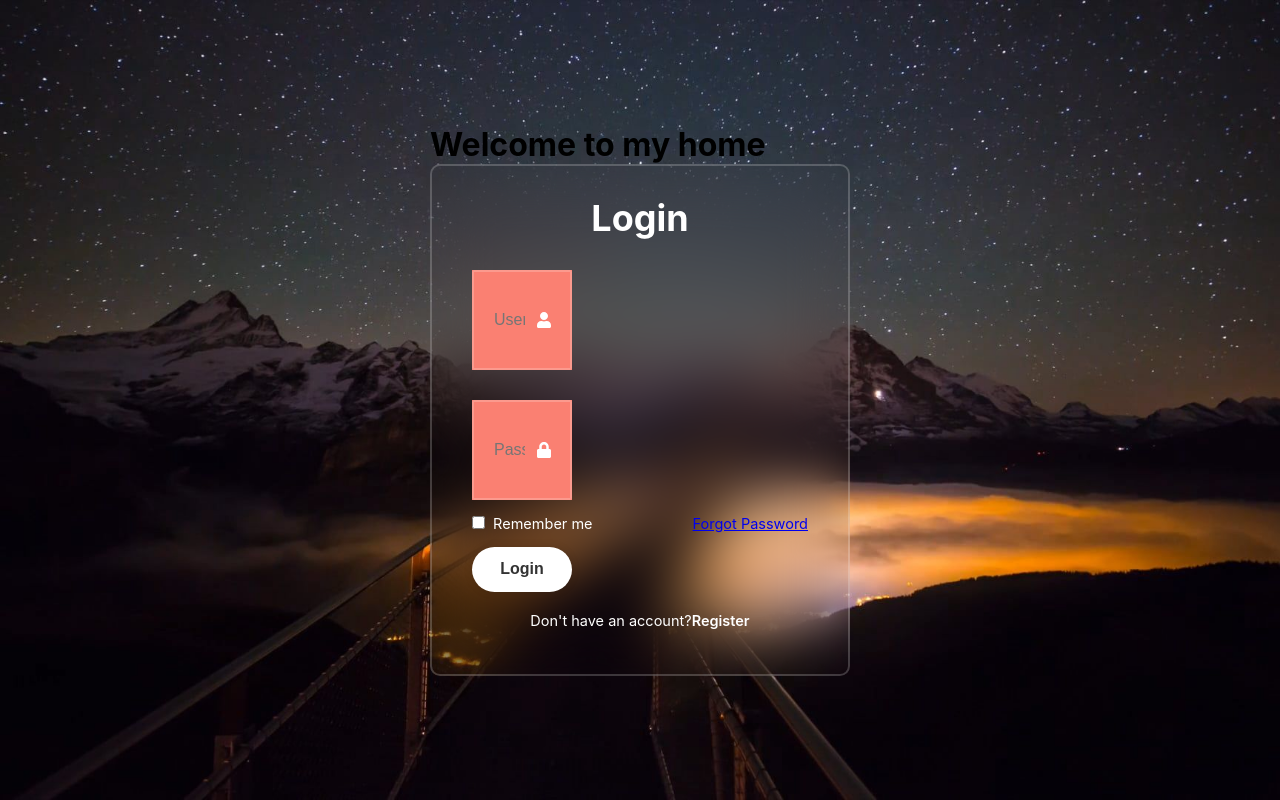
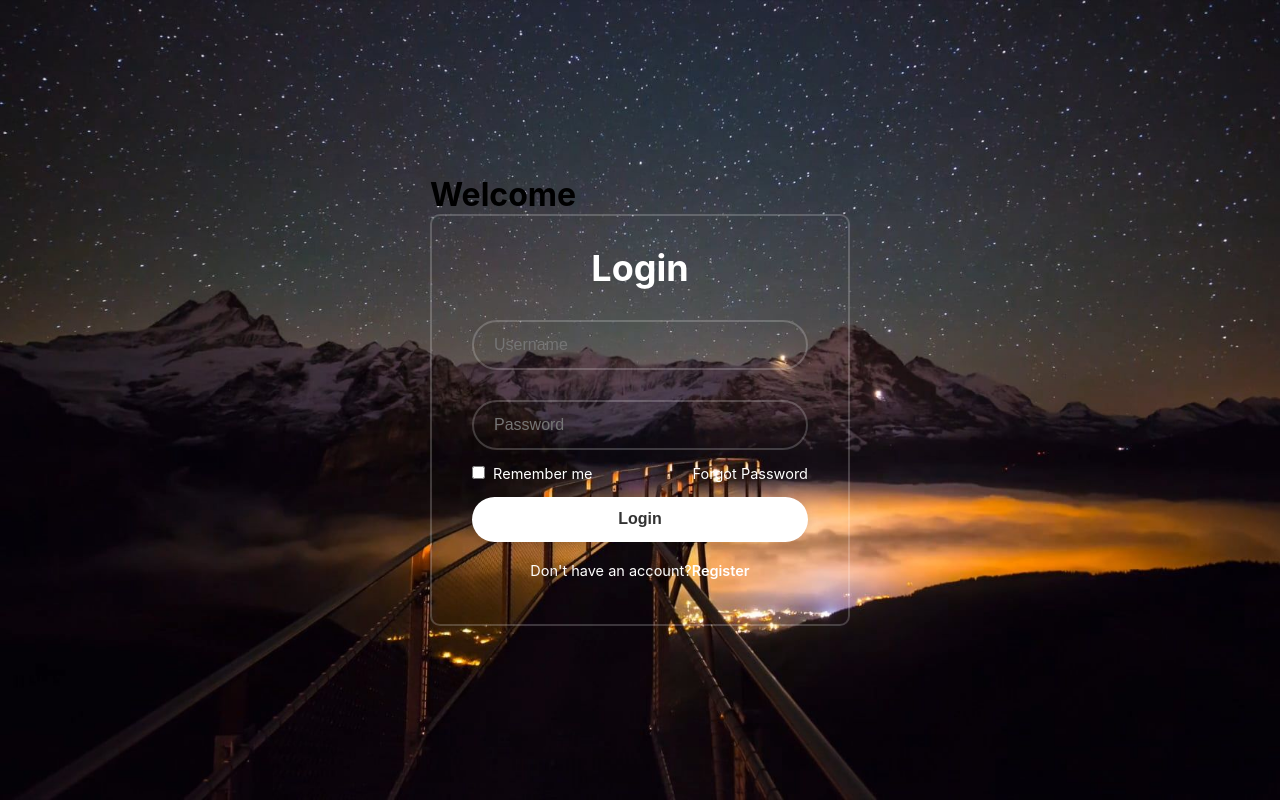
Before and after one commit to robot-88/Basic-React, a React (Create React App) app: page / in a window 1280 px wide. Built offline with nearby package versions, Linux system fonts and the light colour scheme.

Commit message:
CSS changes

```diff
--- a/src/components/Login/LoginForm.css
+++ b/src/components/Login/LoginForm.css
@@ -14,7 +14,7 @@
     width: 420px;
     background: transparent;
     border: 2px solid rgba(255,255,255,.2);
-    backdrop-filter: blur(30px);
+    /* backdrop-filter: blur(30px); */
     color: #fff;
     border-radius: 10px;
     padding: 30px 40px;
@@ -27,32 +27,33 @@
 
 .wrapper .input-box {
     position: relative;
-    width: 100px;
-    height: 100px;
-    background: salmon;
+    width: 100%;
+    height: 50px;
+    font-weight: 5px;
+    /* background: #fff; */
     margin: 30px 0;
 }
 
 .input-box input {
-    width: 100px;
-    height: 100px;
+    width: 100%;
+    height: 100%;
     background: transparent;
     border: none;
     outline: none;
     border: 2px solid rgba(255, 255, 255, .2);
-    border-radius: 2px;
+    border-radius: 40px;
     font-size: 16px;
     color: #fff;
     padding: 20px 45px 20px 20px;
 }
 
 .input-box input ::placeholder {
-    background-color: #fff;
+    color: #fff;
 }
 
 .input-box .icon {
     position: absolute;
-    right: 20px;
+    right: -50px;
     top: 50%;
     transform: translateY(-50%);
     font-size: 16px;
@@ -70,17 +71,17 @@
     margin-right: 4px
 }
 
-.input-remember {
+.input-remember a {
     color: #fff;
     text-decoration: none;
 }
 
-.input-remember a :hover {
+.input-remember a:hover {
     text-decoration: underline;
 }
 
 .wrapper button {
-    width: 100px;
+    width: 100%;
     height: 45px;
     background: #fff;
     border: none;
@@ -105,6 +106,6 @@
     font-weight: 600;
 }
 
-.register-link p .a:hover{
+.register-link p a:hover{
     text-decoration: underline;
 }
--- a/src/components/Login/LoginForm.js
+++ b/src/components/Login/LoginForm.js
@@ -10,11 +10,11 @@ const LoginForm = () => {
         <h1>Login</h1>
         <div className='input-box'>
           <input type='text' placeholder='Username'/>
-          <FaUser className='icon' />
+          {/* <FaUser className='icon' /> */}
         </div>
         <div className='input-box'>
           <input type='password' placeholder='Password' />
-          <FaLock className='icon' />
+          {/* <FaLock className='icon' /> */}
         </div>
         <div className='input-remember'>
          <label> <input type='checkBox'/> Remember me</label>
--- a/src/components/Welcome.js
+++ b/src/components/Welcome.js
@@ -3,7 +3,7 @@ import React from 'react'
 export default function Welcome() {
   return (
     <div>
-      <h1 className='demo'>Welcome to my home</h1>
+      <h1 className='demo'>Welcome</h1>
     </div>
   )
 }
```
